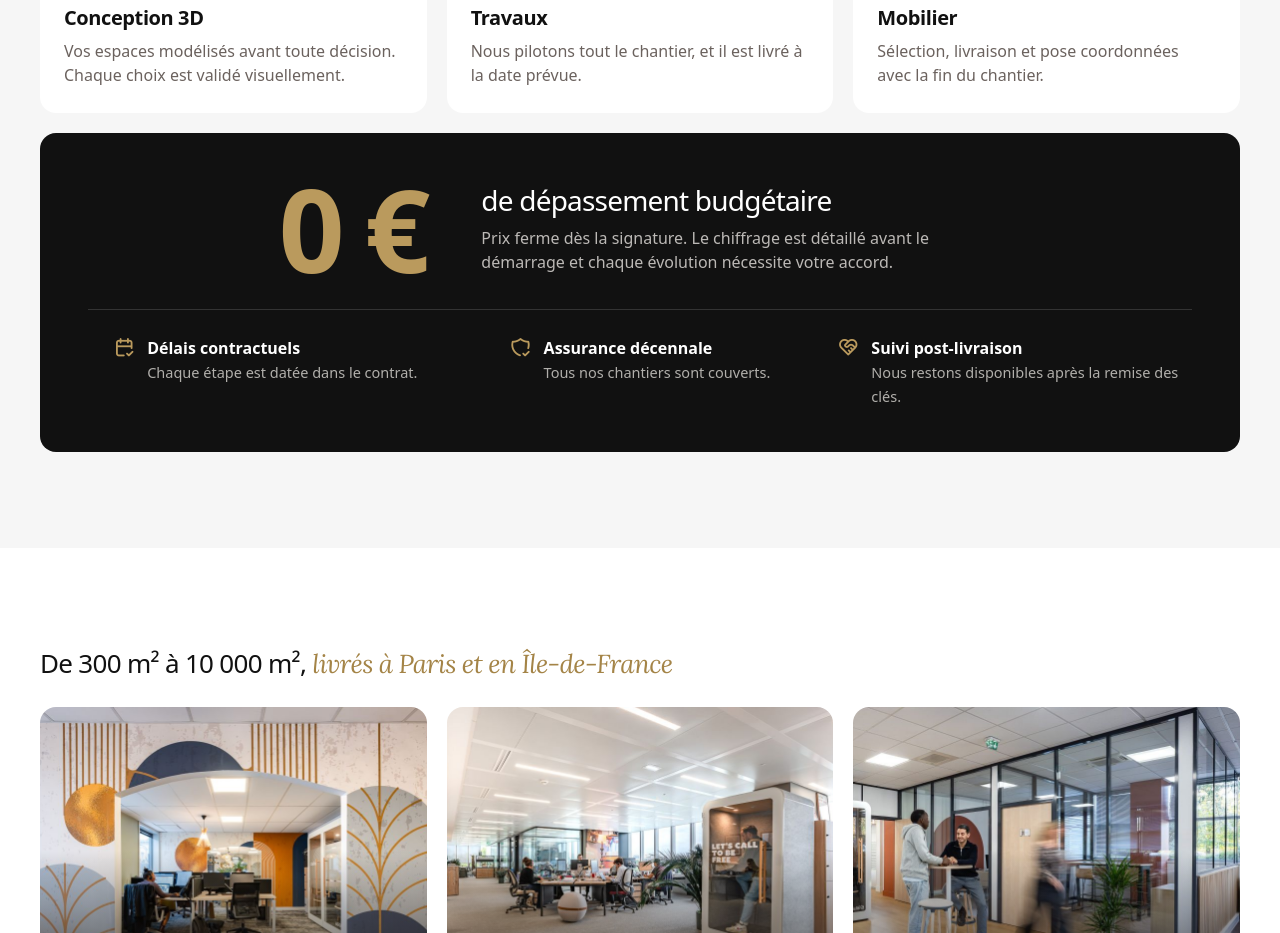
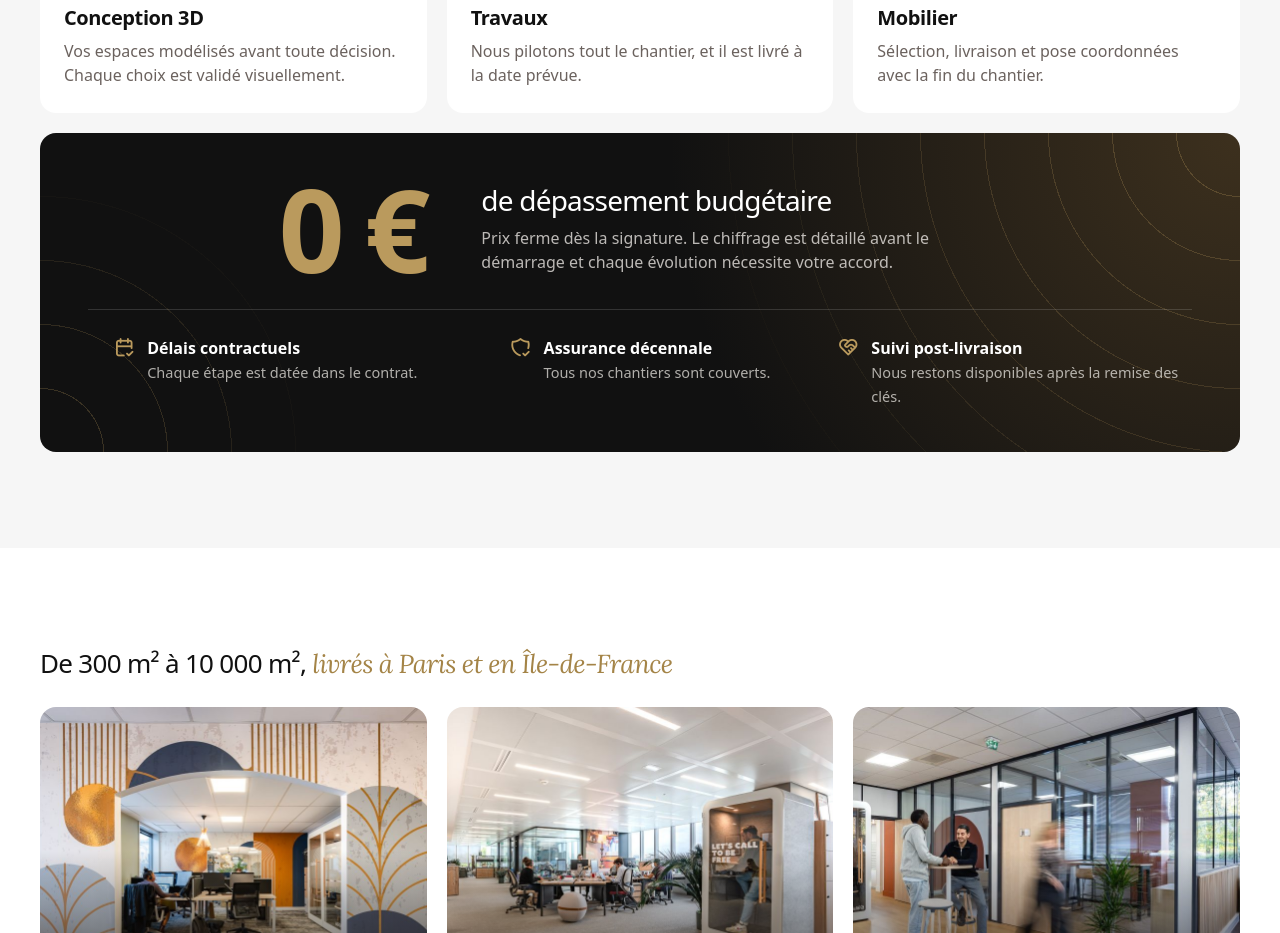
Before and after one commit to remivinel-netizen/clueme-landing-pages, a plain HTML site: page amenagement-bureaux/index.html in a window 1280 px wide. Shown: the part 2613-3546 px from the top of the page. Drawn offline with Linux system fonts and the light colour scheme; a web font is replaced by a local one.

Commit message:
Bloc 0 € : fond à cercles dorés
Co-Authored-By: Claude Fable 5.2 <noreply@anthropic.com>

```diff
--- a/amenagement-bureaux/index.html
+++ b/amenagement-bureaux/index.html
@@ -11,7 +11,7 @@
 <link href="https://fonts.bunny.net/css?family=instrument-sans:400,500,600,700|lora:400i,500i" rel="stylesheet">
 <link rel="stylesheet" href="https://cdn.jsdelivr.net/npm/@tabler/icons-webfont@3.31.0/dist/tabler-icons.min.css">
 <link rel="preload" as="image" href="../assets/img/hero-grape.jpg">
-<link rel="stylesheet" href="../assets/style.css?v=4">
+<link rel="stylesheet" href="../assets/style.css?v=5">
 </head>
 <body>
 
--- a/assets/style.css
+++ b/assets/style.css
@@ -256,3 +256,9 @@ body.lead-sent .sticky{display:none}
 .proof .sub{margin-top:0}
 .proof .rating{margin-top:72px}
 @media (max-width:640px){.proof .rating{margin-top:52px}}
+.zero{position:relative;overflow:hidden;background:radial-gradient(circle at 100% 0,rgba(122,92,48,.42),rgba(122,92,48,0) 46%),#111}
+.zero>*{position:relative;z-index:1}
+.zero::before,.zero::after{content:"";position:absolute;z-index:0;border-radius:50%;pointer-events:none;background:repeating-radial-gradient(circle,rgba(186,154,93,0) 0 63px,rgba(186,154,93,.3) 63px 64px);-webkit-mask-image:radial-gradient(circle,#000 0,rgba(0,0,0,.5) 45%,transparent 70%);mask-image:radial-gradient(circle,#000 0,rgba(0,0,0,.5) 45%,transparent 70%)}
+.zero::before{width:1100px;height:1100px;right:-550px;top:-550px}
+.zero::after{width:560px;height:560px;left:-280px;bottom:-280px}
+@media (max-width:640px){.zero::before{width:640px;height:640px;right:-320px;top:-320px}.zero::after{display:none}}
```
Also changed, not shown: renovation-bureaux-paris-ads/index.html (+1 -1 lines).
